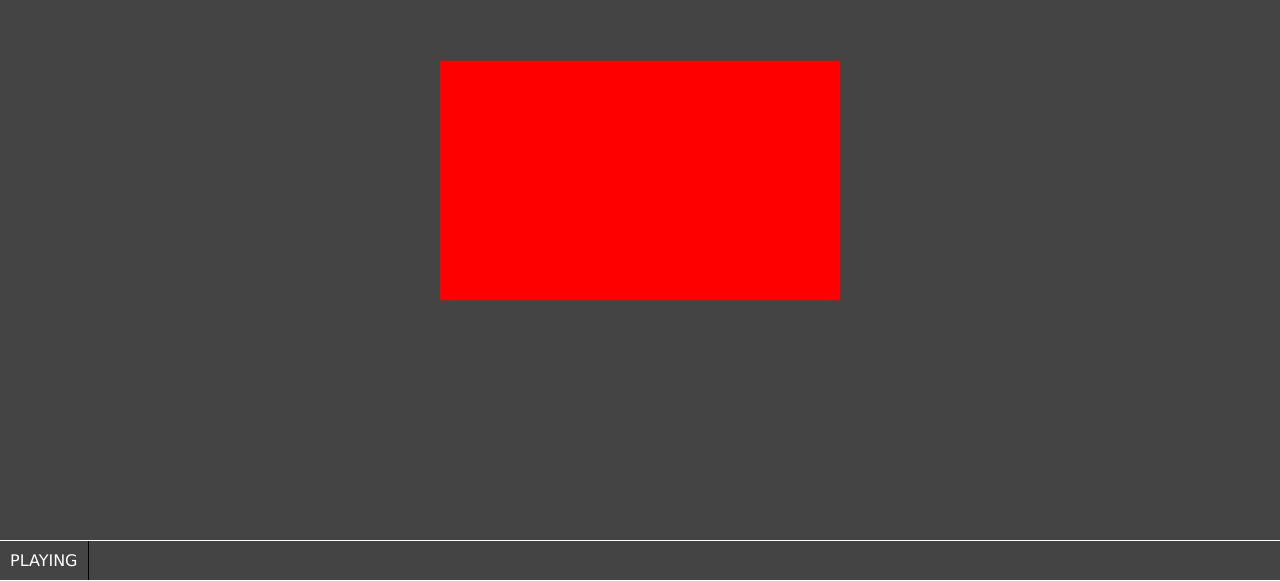
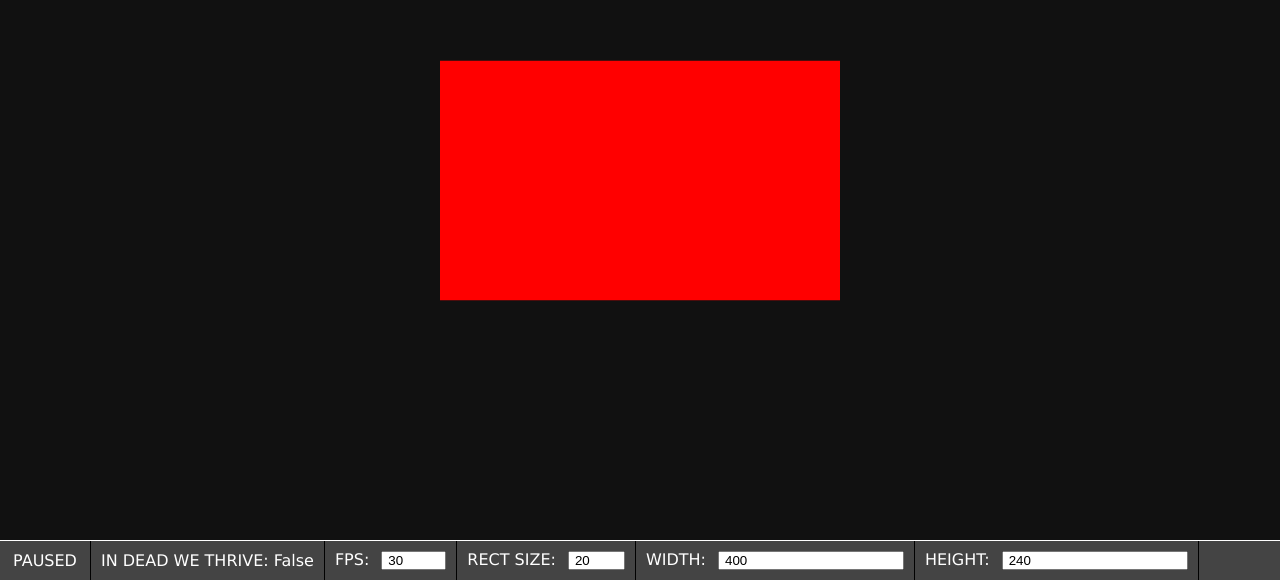
Before and after one commit to N-bred/simulation-playground, a Svelte app: page / in a window 1280 px wide. Shown: the part 219-800 px from the top of the page. Built offline with nearby package versions, Linux system fonts and the light colour scheme.

Commit message:
Game of life implemented + layout done

```diff
--- a/src/App.svelte
+++ b/src/App.svelte
@@ -7,25 +7,96 @@
   let ctx: CanvasRenderingContext2D | null = $state(null);
   let api: ReturnType<typeof canvasApi> | null = $state(null);
   let animation_frame = $state(0);
-  let is_paused = $state(false);
+  let is_paused = $state(true);
+  let is_apocaliptic = $state(false);
+  let fps = $state(30);
 
-  const WIDTH = 400;
-  const HEIGHT = 240;
-  const RECT_SIZE = 20;
+  let WIDTH = $state(400);
+  let HEIGHT = $state(240);
+  let RECT_SIZE = $state(20);
 
-  const options: Options = {
+  const options: Options = $derived({
     background_color: "#000000",
     rectActive_color: "#ffffff",
     rectInactive_color: "#ff0000",
     rect_size: RECT_SIZE,
+  });
+
+  let board_state = $derived(create_board(Math.ceil(WIDTH / RECT_SIZE), Math.ceil(HEIGHT / RECT_SIZE)));
+  let next_board_state = $derived(create_board(Math.ceil(WIDTH / RECT_SIZE), Math.ceil(HEIGHT / RECT_SIZE)));
+
+  const generateChecks = (x: number, y: number) => {
+    const top = y - 1;
+    const bottom = y + 1;
+    const left = x - 1;
+    const right = x + 1;
+
+    const checks = new Map();
+    checks.set("top", [x, top]);
+    checks.set("bottom", [x, bottom]);
+    checks.set("left", [left, y]);
+    checks.set("right", [right, y]);
+    checks.set("top_left", [left, top]);
+    checks.set("top_right", [right, top]);
+    checks.set("bottom_left", [left, bottom]);
+    checks.set("bottom_right", [right, bottom]);
+
+    return checks;
   };
 
-  let board_state = create_board(WIDTH / RECT_SIZE, HEIGHT / RECT_SIZE);
+  const getAvailableSides = (x: number, y: number, checks: Map<any, any>) => {
+    if (y === 0) {
+      checks.delete("top");
+      checks.delete("top_left");
+      checks.delete("top_right");
+    }
 
-  const alterStatus = (x: number, y: number) => {
-    let status = board_state[x][y];
-    status = status === 1 ? 0 : 1;
-    board_state[x][y] = status;
+    if (y === Math.ceil(HEIGHT / RECT_SIZE) - 1) {
+      checks.delete("bottom");
+      checks.delete("bottom_left");
+      checks.delete("bottom_right");
+    }
+
+    if (x === 0) {
+      checks.delete("left");
+      checks.delete("top_left");
+      checks.delete("bottom_left");
+    }
+
+    if (x === Math.ceil(WIDTH / RECT_SIZE) - 1) {
+      checks.delete("right");
+      checks.delete("top_right");
+      checks.delete("bottom_right");
+    }
+
+    return checks;
+  };
+
+  const updateCell = (x: number, y: number, is_active: boolean) => {
+    const checks = generateChecks(x, y);
+    const availableSides = getAvailableSides(x, y, checks);
+
+    let active_cells = 0;
+
+    for (let side of availableSides.values()) {
+      const newX = side[0];
+      const newY = side[1];
+      active_cells += board_state[newX][newY];
+    }
+
+    let result = 0;
+
+    if (is_active || is_apocaliptic) {
+      if (active_cells < 2) result = 0;
+      if (active_cells > 3) result = 0;
+      if (active_cells > 1 && active_cells <= 3) result = 1;
+    }
+
+    if (!is_active || is_apocaliptic) {
+      if (active_cells === 3) result = 1;
+    }
+
+    return result;
   };
 
   const update = () => {
@@ -40,10 +111,17 @@
         const row = col[y];
         const is_active = row === 1;
         rect(is_active, x * RECT_SIZE, y * RECT_SIZE);
+        if (!is_paused) {
+          next_board_state[x][y] = updateCell(x, y, is_active);
+        }
       }
     }
 
-    animation_frame = requestAnimationFrame(update);
+    if (!is_paused) {
+      board_state = JSON.parse(JSON.stringify(next_board_state));
+    }
+
+    animation_frame = setTimeout(update, 1000 / fps);
   };
 
   onMount(() => {
@@ -53,8 +131,19 @@
     update();
   });
 
+  $effect(() => {
+    if (!canvas) return;
+    if (!ctx) return;
+    api = canvasApi(ctx, WIDTH, HEIGHT, options);
+  });
+
+  const alterStatus = (x: number, y: number) => {
+    let status = board_state[x][y];
+    status = status === 1 ? 0 : 1;
+    board_state[x][y] = status;
+  };
+
   const onclick = (e: MouseEvent) => {
-    if (is_paused) return;
     const { x, y } = canvas!.getBoundingClientRect();
     const { clientX, clientY } = e;
     const new_x = Math.floor((clientX - x) / RECT_SIZE);
@@ -63,14 +152,18 @@
     alterStatus(new_x, new_y);
   };
 
+  const pause_play = () => {
+    if (is_paused) {
+      update();
+    } else {
+      clearTimeout(animation_frame);
+    }
+    is_paused = !is_paused;
+  };
+
   window.addEventListener("keypress", (e) => {
     if (e.key === "p") {
-      if (is_paused) {
-        requestAnimationFrame(update);
-      } else {
-        cancelAnimationFrame(animation_frame);
-      }
-      is_paused = !is_paused;
+      pause_play();
     }
   });
 </script>
@@ -81,11 +174,77 @@
 
 <div class="status_bar">
   <div class="status_item">
-    {#if is_paused}
-      <p>PAUSED</p>
-    {:else}
-      <p>PLAYING</p>
-    {/if}
+    <button onclick={() => pause_play()} style="min-width: 70px;">
+      {#if is_paused}
+        PAUSED
+      {:else}
+        PLAYING
+      {/if}
+    </button>
+  </div>
+  <div class="status_item">
+    <button onclick={() => (is_apocaliptic = !is_apocaliptic)} style="min-width: 210px;"
+      >IN DEAD WE THRIVE: {is_apocaliptic ? "Active" : "False"}</button
+    >
+  </div>
+  <div class="status_item">
+    <label for="fps_input">FPS: </label>
+    <input name="fps_input" id="fps_input" type="number" min="1" max="144" bind:value={fps} />
+  </div>
+  <div class="status_item">
+    <label for="rect_size_input">RECT SIZE: </label>
+    <input
+      name="rect_size_input"
+      id="rect_size_input"
+      type="number"
+      min="5"
+      max="50"
+      value={RECT_SIZE}
+      onchange={(e) => {
+        const target = e.target as EventTarget & { value: string };
+        const { value } = target;
+        RECT_SIZE = Number(value);
+        if (Number(value) < 5) RECT_SIZE = 5;
+        if (Number(value) > 50) RECT_SIZE = 50;
+        target.value = RECT_SIZE.toString();
+      }}
+    />
+  </div>
+  <div class="status_item">
+    <label for="width_input">WIDTH: </label>
+    <input
+      name="width_input"
+      id="width_input"
+      type="number"
+      min="100"
+      value={WIDTH}
+      onchange={(e) => {
+        const target = e.target as EventTarget & { value: string };
+        const { value } = target;
+        WIDTH = Number(value);
+        if (Number(value) < 100) WIDTH = 100;
+        target.value = WIDTH.toString();
+        is_paused = true;
+      }}
+    />
+  </div>
+  <div class="status_item">
+    <label for="height_input">HEIGHT: </label>
+    <input
+      name="height_input"
+      id="height_input"
+      type="number"
+      min="100"
+      value={HEIGHT}
+      onchange={(e) => {
+        const target = e.target as EventTarget & { value: string };
+        const { value } = target;
+        HEIGHT = Number(value);
+        if (Number(value) < 100) HEIGHT = 100;
+        target.value = HEIGHT.toString();
+        is_paused = true;
+      }}
+    />
   </div>
 </div>
 
@@ -99,6 +258,7 @@
 
   .status_bar {
     position: absolute;
+    background-color: #444;
     bottom: 0px;
     left: 0;
     display: flex;
@@ -109,11 +269,31 @@
   }
 
   .status_item {
-    padding: 10px;
     border-right: 1px solid #000;
-    p {
+
+    button {
+      all: unset;
+      color: #ffff;
+      font-size: 1.6rem;
+      cursor: pointer;
+      padding: 10px;
+      text-align: center;
+
+      &:active {
+        background-color: #222;
+      }
+    }
+
+    label {
       color: #fff;
       font-size: 1.6rem;
+      padding: 10px;
+    }
+
+    input {
+      margin: 10px 0;
+      padding-left: 5px;
+      margin-right: 10px;
     }
   }
 </style>
--- a/src/app.css
+++ b/src/app.css
@@ -10,7 +10,7 @@ html, body {
 }
 
 body {
-  background: #444;
+  background: #111;
   position: relative;
   height: 100dvh;
   width: 100dvw;
```
